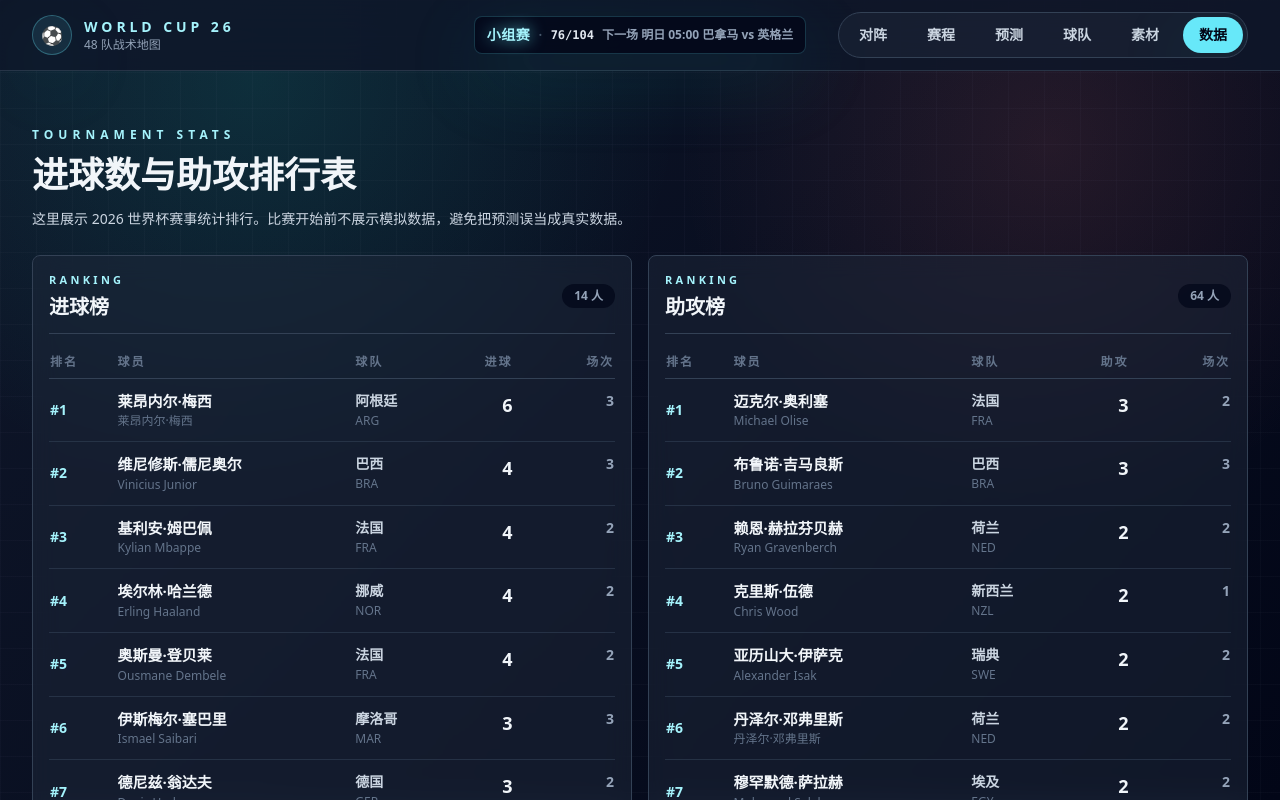
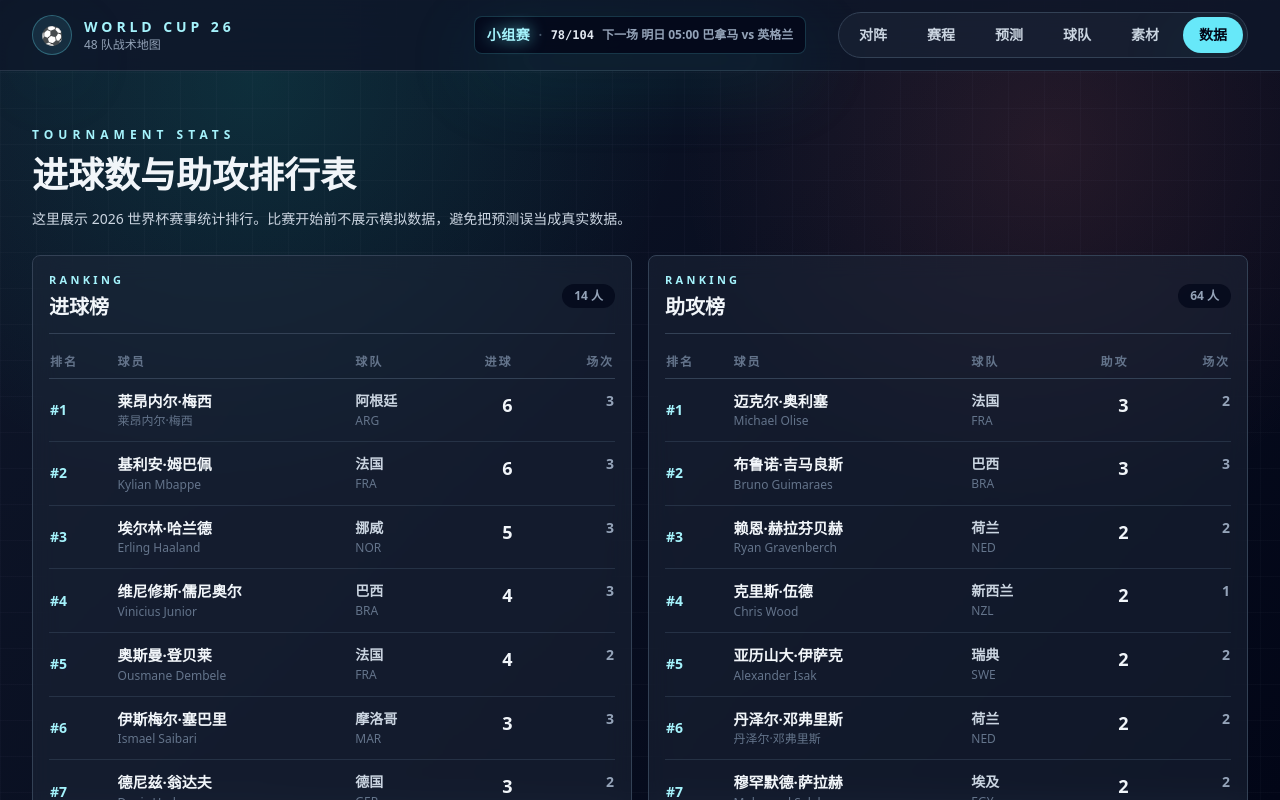
Before and after one commit to huayu2025ai-sketch/world-cup-26, a Next.js app: page /stats in a window 1280 px wide. Shown: the top 800 px of the page. Built offline with nearby package versions, Linux system fonts and the light colour scheme.

Commit message:
Update France and Norway match results

```diff
--- a/constants/scheduleData.ts
+++ b/constants/scheduleData.ts
@@ -409,8 +409,16 @@ const matchInputs: ScheduleMatchInput[] = [
     { player: "卡塞米罗", team: "巴西", minute: "55'", type: "goal" },
     { player: "加布里埃尔·马丁内利", team: "巴西", minute: "90+6'", type: "goal" },
   ] },
-  { id: 77, stage: "32强", date: "2026-06-30", etTime: "17:00", home: "法国", away: "瑞典", venue: "MetLife Stadium", city: "East Rutherford" },
-  { id: 78, stage: "32强", date: "2026-06-30", etTime: "13:00", home: "科特迪瓦", away: "挪威", venue: "AT&T Stadium", city: "Arlington" },
+  { id: 77, stage: "32强", date: "2026-06-30", etTime: "17:00", home: "法国", away: "瑞典", venue: "MetLife Stadium", city: "East Rutherford", homeScore: 3, awayScore: 0, goalScorers: [
+    { player: "基利安·姆巴佩", team: "法国", minute: "45'", type: "goal" },
+    { player: "布拉德利·巴尔科拉", team: "法国", minute: "53'", type: "goal" },
+    { player: "基利安·姆巴佩", team: "法国", minute: "74'", type: "goal" },
+  ] },
+  { id: 78, stage: "32强", date: "2026-06-30", etTime: "13:00", home: "科特迪瓦", away: "挪威", venue: "AT&T Stadium", city: "Arlington", homeScore: 1, awayScore: 2, goalScorers: [
+    { player: "安东尼奥·努萨", team: "挪威", minute: "39'", type: "goal" },
+    { player: "阿马德·迪亚洛", team: "科特迪瓦", minute: "74'", type: "goal" },
+    { player: "埃尔林·哈兰德", team: "挪威", minute: "86'", type: "goal" },
+  ] },
   { id: 79, stage: "32强", date: "2026-06-30", etTime: "19:00", home: "墨西哥", away: "厄瓜多尔", venue: "Estadio Azteca", city: "Mexico City" },
   { id: 80, stage: "32强", date: "2026-07-01", etTime: "12:00", home: "英格兰", away: "刚果民主共和国", venue: "Mercedes-Benz Stadium", city: "Atlanta" },
   { id: 81, stage: "32强", date: "2026-07-01", etTime: "20:00", home: "美国", away: "波黑", venue: "Levi's Stadium", city: "Santa Clara" },
--- a/constants/tournamentStats.ts
+++ b/constants/tournamentStats.ts
@@ -10,9 +10,9 @@ export type PlayerStat = {
 
 export const goalsRanking: PlayerStat[] = [
   { rank: 1, player: "莱昂内尔·梅西", chineseName: "莱昂内尔·梅西", team: "阿根廷", teamCode: "ARG", value: 6, matches: 3 },
-  { rank: 2, player: "维尼修斯·儒尼奥尔", chineseName: "维尼修斯·儒尼奥尔", team: "巴西", teamCode: "BRA", value: 4, matches: 3 },
-  { rank: 3, player: "基利安·姆巴佩", chineseName: "基利安·姆巴佩", team: "法国", teamCode: "FRA", value: 4, matches: 2 },
-  { rank: 4, player: "埃尔林·哈兰德", chineseName: "埃尔林·哈兰德", team: "挪威", teamCode: "NOR", value: 4, matches: 2 },
+  { rank: 2, player: "基利安·姆巴佩", chineseName: "基利安·姆巴佩", team: "法国", teamCode: "FRA", value: 6, matches: 3 },
+  { rank: 3, player: "埃尔林·哈兰德", chineseName: "埃尔林·哈兰德", team: "挪威", teamCode: "NOR", value: 5, matches: 3 },
+  { rank: 4, player: "维尼修斯·儒尼奥尔", chineseName: "维尼修斯·儒尼奥尔", team: "巴西", teamCode: "BRA", value: 4, matches: 3 },
   { rank: 5, player: "奥斯曼·登贝莱", chineseName: "奥斯曼·登贝莱", team: "法国", teamCode: "FRA", value: 4, matches: 2 },
   { rank: 6, player: "伊斯梅尔·塞巴里", chineseName: "伊斯梅尔·塞巴里", team: "摩洛哥", teamCode: "MAR", value: 3, matches: 3 },
   { rank: 7, player: "德尼兹·翁达夫", chineseName: "德尼兹·翁达夫", team: "德国", teamCode: "GER", value: 3, matches: 2 },
@@ -47,34 +47,34 @@ export const goalsRanking: PlayerStat[] = [
   { rank: 36, player: "尼古拉·佩佩", chineseName: "尼古拉·佩佩", team: "科特迪瓦", teamCode: "CIV", value: 2, matches: 1 },
   { rank: 37, player: "莱安德罗·特罗萨德", chineseName: "莱安德罗·特罗萨德", team: "比利时", teamCode: "BEL", value: 2, matches: 1 },
   { rank: 38, player: "里亚德·马赫雷斯", chineseName: "里亚德·马赫雷斯", team: "阿尔及利亚", teamCode: "ALG", value: 2, matches: 1 },
-  { rank: 39, player: "劳尔·希门尼斯", chineseName: "劳尔·希门尼斯", team: "墨西哥", teamCode: "MEX", value: 1, matches: 1 },
-  { rank: 40, player: "黄仁范", chineseName: "黄仁范", team: "韩国", teamCode: "KOR", value: 1, matches: 1 },
-  { rank: 41, player: "拉迪斯拉夫·克雷伊奇", chineseName: "拉迪斯拉夫·克雷伊奇", team: "捷克", teamCode: "CZE", value: 1, matches: 1 },
-  { rank: 42, player: "吴贤揆", chineseName: "吴贤揆", team: "韩国", teamCode: "KOR", value: 1, matches: 1 },
-  { rank: 43, player: "约沃·卢基奇", chineseName: "约沃·卢基奇", team: "波黑", teamCode: "BIH", value: 1, matches: 1 },
-  { rank: 44, player: "毛里西奥", chineseName: "毛里西奥", team: "巴拉圭", teamCode: "PAR", value: 1, matches: 1 },
-  { rank: 45, player: "吉奥·雷纳", chineseName: "吉奥·雷纳", team: "美国", teamCode: "USA", value: 1, matches: 1 },
-  { rank: 46, player: "布阿莱姆·胡希", chineseName: "布阿莱姆·胡希", team: "卡塔尔", teamCode: "QAT", value: 1, matches: 1 },
-  { rank: 47, player: "布雷尔·恩博洛", chineseName: "布雷尔·恩博洛", team: "瑞士", teamCode: "SUI", value: 1, matches: 1 },
-  { rank: 48, player: "约翰·麦金", chineseName: "约翰·麦金", team: "苏格兰", teamCode: "SCO", value: 1, matches: 1 },
-  { rank: 49, player: "内斯托里·伊兰昆达", chineseName: "内斯托里·伊兰昆达", team: "澳大利亚", teamCode: "AUS", value: 1, matches: 1 },
-  { rank: 50, player: "康纳·梅特卡夫", chineseName: "康纳·梅特卡夫", team: "澳大利亚", teamCode: "AUS", value: 1, matches: 1 },
-  { rank: 51, player: "费利克斯·恩梅查", chineseName: "费利克斯·恩梅查", team: "德国", teamCode: "GER", value: 1, matches: 1 },
-  { rank: 52, player: "利瓦诺·科梅嫩西亚", chineseName: "利瓦诺·科梅嫩西亚", team: "库拉索", teamCode: "CUW", value: 1, matches: 1 },
-  { rank: 53, player: "尼科·施洛特贝克", chineseName: "尼科·施洛特贝克", team: "德国", teamCode: "GER", value: 1, matches: 1 },
-  { rank: 54, player: "贾马尔·穆西亚拉", chineseName: "贾马尔·穆西亚拉", team: "德国", teamCode: "GER", value: 1, matches: 1 },
-  { rank: 55, player: "纳撒尼尔·布朗", chineseName: "纳撒尼尔·布朗", team: "德国", teamCode: "GER", value: 1, matches: 1 },
-  { rank: 56, player: "中村敬斗", chineseName: "中村敬斗", team: "日本", teamCode: "JPN", value: 1, matches: 1 },
-  { rank: 57, player: "维吉尔·范戴克", chineseName: "维吉尔·范戴克", team: "荷兰", teamCode: "NED", value: 1, matches: 1 },
-  { rank: 58, player: "阿马德·迪亚洛", chineseName: "阿马德·迪亚洛", team: "科特迪瓦", teamCode: "CIV", value: 1, matches: 1 },
-  { rank: 59, player: "亚历山大·伊萨克", chineseName: "亚历山大·伊萨克", team: "瑞典", teamCode: "SWE", value: 1, matches: 1 },
-  { rank: 60, player: "维克托·约克雷斯", chineseName: "维克托·约克雷斯", team: "瑞典", teamCode: "SWE", value: 1, matches: 1 },
-  { rank: 61, player: "奥马尔·雷基克", chineseName: "奥马尔·雷基克", team: "突尼斯", teamCode: "TUN", value: 1, matches: 1 },
-  { rank: 62, player: "马蒂亚斯·斯万贝里", chineseName: "马蒂亚斯·斯万贝里", team: "瑞典", teamCode: "SWE", value: 1, matches: 1 },
-  { rank: 63, player: "埃马姆·阿舒尔", chineseName: "埃马姆·阿舒尔", team: "埃及", teamCode: "EGY", value: 1, matches: 1 },
-  { rank: 64, player: "阿卜杜勒拉·阿拉姆里", chineseName: "阿卜杜勒拉·阿拉姆里", team: "沙特阿拉伯", teamCode: "KSA", value: 1, matches: 1 },
-  { rank: 65, player: "穆罕默德·莫赫比", chineseName: "穆罕默德·莫赫比", team: "伊朗", teamCode: "IRN", value: 1, matches: 1 },
-  { rank: 66, player: "布拉德利·巴尔科拉", chineseName: "布拉德利·巴尔科拉", team: "法国", teamCode: "FRA", value: 1, matches: 1 },
+  { rank: 39, player: "阿马德·迪亚洛", chineseName: "阿马德·迪亚洛", team: "科特迪瓦", teamCode: "CIV", value: 2, matches: 2 },
+  { rank: 40, player: "布拉德利·巴尔科拉", chineseName: "布拉德利·巴尔科拉", team: "法国", teamCode: "FRA", value: 2, matches: 2 },
+  { rank: 41, player: "劳尔·希门尼斯", chineseName: "劳尔·希门尼斯", team: "墨西哥", teamCode: "MEX", value: 1, matches: 1 },
+  { rank: 42, player: "黄仁范", chineseName: "黄仁范", team: "韩国", teamCode: "KOR", value: 1, matches: 1 },
+  { rank: 43, player: "拉迪斯拉夫·克雷伊奇", chineseName: "拉迪斯拉夫·克雷伊奇", team: "捷克", teamCode: "CZE", value: 1, matches: 1 },
+  { rank: 44, player: "吴贤揆", chineseName: "吴贤揆", team: "韩国", teamCode: "KOR", value: 1, matches: 1 },
+  { rank: 45, player: "约沃·卢基奇", chineseName: "约沃·卢基奇", team: "波黑", teamCode: "BIH", value: 1, matches: 1 },
+  { rank: 46, player: "毛里西奥", chineseName: "毛里西奥", team: "巴拉圭", teamCode: "PAR", value: 1, matches: 1 },
+  { rank: 47, player: "吉奥·雷纳", chineseName: "吉奥·雷纳", team: "美国", teamCode: "USA", value: 1, matches: 1 },
+  { rank: 48, player: "布阿莱姆·胡希", chineseName: "布阿莱姆·胡希", team: "卡塔尔", teamCode: "QAT", value: 1, matches: 1 },
+  { rank: 49, player: "布雷尔·恩博洛", chineseName: "布雷尔·恩博洛", team: "瑞士", teamCode: "SUI", value: 1, matches: 1 },
+  { rank: 50, player: "约翰·麦金", chineseName: "约翰·麦金", team: "苏格兰", teamCode: "SCO", value: 1, matches: 1 },
+  { rank: 51, player: "内斯托里·伊兰昆达", chineseName: "内斯托里·伊兰昆达", team: "澳大利亚", teamCode: "AUS", value: 1, matches: 1 },
+  { rank: 52, player: "康纳·梅特卡夫", chineseName: "康纳·梅特卡夫", team: "澳大利亚", teamCode: "AUS", value: 1, matches: 1 },
+  { rank: 53, player: "费利克斯·恩梅查", chineseName: "费利克斯·恩梅查", team: "德国", teamCode: "GER", value: 1, matches: 1 },
+  { rank: 54, player: "利瓦诺·科梅嫩西亚", chineseName: "利瓦诺·科梅嫩西亚", team: "库拉索", teamCode: "CUW", value: 1, matches: 1 },
+  { rank: 55, player: "尼科·施洛特贝克", chineseName: "尼科·施洛特贝克", team: "德国", teamCode: "GER", value: 1, matches: 1 },
+  { rank: 56, player: "贾马尔·穆西亚拉", chineseName: "贾马尔·穆西亚拉", team: "德国", teamCode: "GER", value: 1, matches: 1 },
+  { rank: 57, player: "纳撒尼尔·布朗", chineseName: "纳撒尼尔·布朗", team: "德国", teamCode: "GER", value: 1, matches: 1 },
+  { rank: 58, player: "中村敬斗", chineseName: "中村敬斗", team: "日本", teamCode: "JPN", value: 1, matches: 1 },
+  { rank: 59, player: "维吉尔·范戴克", chineseName: "维吉尔·范戴克", team: "荷兰", teamCode: "NED", value: 1, matches: 1 },
+  { rank: 60, player: "亚历山大·伊萨克", chineseName: "亚历山大·伊萨克", team: "瑞典", teamCode: "SWE", value: 1, matches: 1 },
+  { rank: 61, player: "维克托·约克雷斯", chineseName: "维克托·约克雷斯", team: "瑞典", teamCode: "SWE", value: 1, matches: 1 },
+  { rank: 62, player: "奥马尔·雷基克", chineseName: "奥马尔·雷基克", team: "突尼斯", teamCode: "TUN", value: 1, matches: 1 },
+  { rank: 63, player: "马蒂亚斯·斯万贝里", chineseName: "马蒂亚斯·斯万贝里", team: "瑞典", teamCode: "SWE", value: 1, matches: 1 },
+  { rank: 64, player: "埃马姆·阿舒尔", chineseName: "埃马姆·阿舒尔", team: "埃及", teamCode: "EGY", value: 1, matches: 1 },
+  { rank: 65, player: "阿卜杜勒拉·阿拉姆里", chineseName: "阿卜杜勒拉·阿拉姆里", team: "沙特阿拉伯", teamCode: "KSA", value: 1, matches: 1 },
+  { rank: 66, player: "穆罕默德·莫赫比", chineseName: "穆罕默德·莫赫比", team: "伊朗", teamCode: "IRN", value: 1, matches: 1 },
   { rank: 67, player: "易卜拉欣·姆巴耶", chineseName: "易卜拉欣·姆巴耶", team: "塞内加尔", teamCode: "SEN", value: 1, matches: 1 },
   { rank: 68, player: "艾曼·侯赛因", chineseName: "艾曼·侯赛因", team: "伊拉克", teamCode: "IRQ", value: 1, matches: 1 },
   { rank: 69, player: "莱奥·厄斯蒂高", chineseName: "莱奥·厄斯蒂高", team: "挪威", teamCode: "NOR", value: 1, matches: 1 },
@@ -157,7 +157,8 @@ export const goalsRanking: PlayerStat[] = [
   { rank: 146, player: "劳塔罗·马丁内斯", chineseName: "劳塔罗·马丁内斯", team: "阿根廷", teamCode: "ARG", value: 1, matches: 1 },
   { rank: 147, player: "斯蒂芬·尤斯塔基奥", chineseName: "斯蒂芬·尤斯塔基奥", team: "加拿大", teamCode: "CAN", value: 1, matches: 1 },
   { rank: 148, player: "胡利奥·恩西索", chineseName: "胡利奥·恩西索", team: "巴拉圭", teamCode: "PAR", value: 1, matches: 1 },
-  { rank: 150, player: "Issa Diop", chineseName: "伊萨·迪奥普", team: "摩洛哥", teamCode: "MAR", value: 1, matches: 1 }
+  { rank: 149, player: "Issa Diop", chineseName: "伊萨·迪奥普", team: "摩洛哥", teamCode: "MAR", value: 1, matches: 1 },
+  { rank: 150, player: "安东尼奥·努萨", chineseName: "安东尼奥·努萨", team: "挪威", teamCode: "NOR", value: 1, matches: 1 }
   ];
 
 export const assistsRanking: PlayerStat[] = [
@@ -229,6 +230,6 @@ export const assistsRanking: PlayerStat[] = [
 
 
 export const statsNotice = {
-  title: "荷兰 32 强赛果更新",
-  body: "已按最新完赛比赛补入荷兰 1-1 摩洛哥，并同步更新进球榜。"
+  title: "法国 3-0 瑞典",
+  body: "已按最新完赛比赛补入法国 3-0 瑞典，并同步更新进球榜。"
 };
--- a/constants/worldcupData.ts
+++ b/constants/worldcupData.ts
@@ -41,6 +41,30 @@ export type GroupOverviewUpdate = {
 };
 
 export const groupOverviewUpdates: GroupOverviewUpdate[] = [
+  {
+    updatedAt: "2026-07-01T03:03:36+08:00",
+    updatedAtLabel: "北京时间 2026年7月1日 03:03",
+    title: "法国 32 强赛果更新",
+    summary: "本次按北京时间 2026-07-01 03:03 复核并补入第 77 场终场结果：法国 3-0 瑞典；本次未改动其余已完赛或未开赛比赛。",
+    changes: [
+      "赛程第 77 场补入法国 3-0 瑞典：基利安·姆巴佩 45'、74'，布拉德利·巴尔科拉 53'。",
+      "法国晋级 16 强，瑞典止步 32 强。",
+      "进球榜同步补入布拉德利·巴尔科拉，并将基利安·姆巴佩更新为 6 球；助攻榜未见可靠来源明确确认的新助攻。",
+      "其余已完赛比赛和积分榜本次无变化。"
+    ]
+  },
+  {
+    updatedAt: "2026-07-01T03:03:36+08:00",
+    updatedAtLabel: "北京时间 2026年7月1日 03:03",
+    title: "科特迪瓦 32 强赛果更新",
+    summary: "本次按北京时间 2026-07-01 03:03 复核并补入第 78 场终场结果：科特迪瓦 1-2 挪威；本次未改动其余已完赛或未开赛比赛。",
+    changes: [
+      "赛程第 78 场补入科特迪瓦 1-2 挪威：阿马德·迪亚洛 74'，安东尼奥·努萨 39'，埃尔林·哈兰德 86'。",
+      "挪威晋级 16 强，科特迪瓦止步 32 强。",
+      "进球榜同步补入安东尼奥·努萨，并将阿马德·迪亚洛更新为 2 球、埃尔林·哈兰德更新为 5 球；助攻榜未见可靠来源明确确认的新助攻。",
+      "其余已完赛比赛和积分榜本次无变化。"
+    ]
+  },
   {
     updatedAt: "2026-06-30T12:20:00+08:00",
     updatedAtLabel: "北京时间 2026年6月30日 12:20",
```
